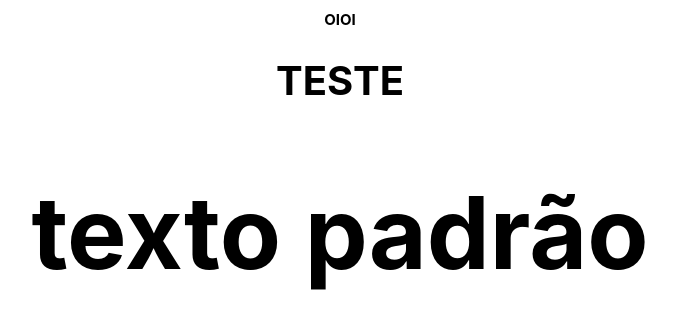
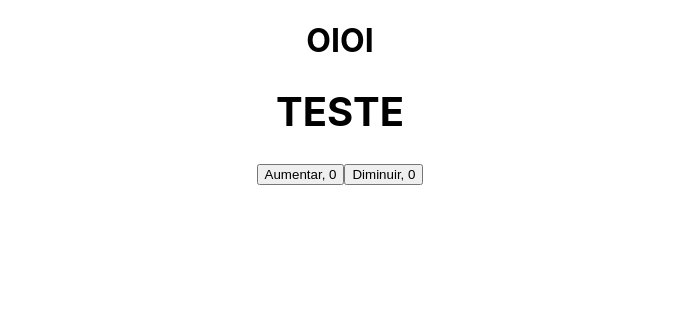
Before and after one commit to quinticode/calendariwow, a React (Create React App) app: page / in a window 1280 px wide. Shown: the top 328 px of the page, without its empty margins (300-976 px from the left). Built offline with nearby package versions, Linux system fonts and the light colour scheme; the HTML template or start-up script is replaced by a standard one.

Commit message:
algumas adicoes states

```diff
--- a/package.json
+++ b/package.json
@@ -9,6 +9,7 @@
     "@testing-library/user-event": "^13.5.0",
     "react": "^19.2.7",
     "react-dom": "^19.2.7",
+    "react-router-dom": "^7.18.1",
     "react-scripts": "5.0.1",
     "web-vitals": "^2.1.4"
   },
--- a/src/App.js
+++ b/src/App.js
@@ -1,12 +1,13 @@
 import './App.css';
-import TextoLegal from './TextoLegal';
+import TextoLegal from './components/TextoLegal';
+import Contador from './components/Contador';
+import OutroContador from './components/OutroContador';
+import Home from './pages/Home';
 
 function App() {
   return (
     <div className="App">
-      <TextoLegal tamanho={15} conteudo={"OIOI"}/>
-      <TextoLegal tamanho={40} conteudo={"TESTE"}/>
-      <TextoLegal tamanho={100}/>
+      <Home />
     </div>
   );
 }
--- a/src/TextoLegal.jsx
+++ /dev/null
@@ -1,6 +0,0 @@
-export default function TextoLegal({tamanho=12, conteudo="texto padrão"}) {
-
-    return (
-        <h1 style={{fontSize:tamanho}}>{conteudo}</h1>
-    )
-}
--- /dev/null
+++ b/src/components/Contador.js
@@ -0,0 +1,16 @@
+export default function Contador({valor, setValor, emoji, modo}){
+
+    function acao(modo){
+        if(modo === "decremento"){
+            setValor(valor - 1)
+        } else {
+           setValor(valor + 1)
+        }
+    }
+
+    return (
+        <button onClick={() => acao(modo)}>
+            {emoji}, {valor}
+        </button>
+    );
+}
--- /dev/null
+++ b/src/components/OutroContador.js
@@ -0,0 +1,10 @@
+import { useState } from "react";
+
+export default function OutroContador({emoji, valor}){
+
+    return(
+        <button onClick={() => setValor(valor - 1)}>
+            {emoji} , {valor}
+        </button>
+    )
+}
--- /dev/null
+++ b/src/components/TextoLegal.js
@@ -0,0 +1,6 @@
+export default function TextoLegal({tamanho="2rem", conteudo="texto padrão"}) {
+
+    return (
+        <h1 style={{fontSize:tamanho}}>{conteudo}</h1>
+    )
+}
--- /dev/null
+++ b/src/pages/Home.js
@@ -0,0 +1,18 @@
+import { use, useState } from "react";
+import TextoLegal from "../components/TextoLegal";
+import Contador from "../components/Contador";
+import OutroContador from "../components/OutroContador";
+
+export default function Home(){
+    const [contador, setContador] = useState(0);
+
+    return (
+    <>
+      <TextoLegal tamanho={"2rem"} conteudo={"OIOI"}/>
+      <TextoLegal tamanho={40} conteudo={"TESTE"}/>
+      <Contador valor={contador} setValor={setContador} emoji="Aumentar" modo="incremento"/>
+      <Contador valor={contador} setValor={setContador} emoji="Diminuir" modo="decremento"/>
+
+    </>
+    )
+}
```
Also changed, not shown: src/components/LayoutPublico.js (added, +9 -0 lines), 2 other files (tests, documents, lock files or other folders).
